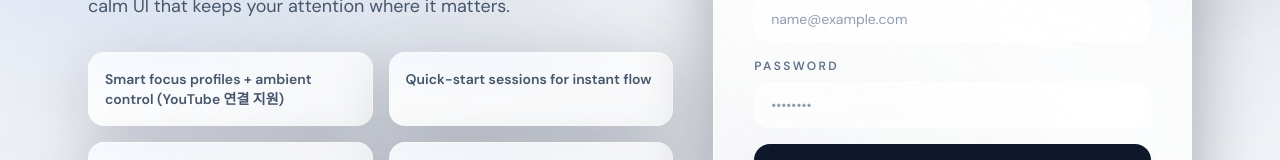
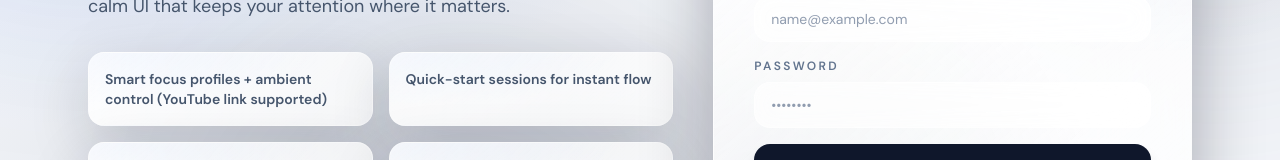
Before and after one commit to Marklu0509/pomodoro-app, a Next.js app in the folder frontend/: page / in a window 1280 px wide. Shown: the part 389-549 px from the top of the page. Built offline with nearby package versions, Linux system fonts and the light colour scheme; no server answers.

Commit message:
Feat: new UI IIIII

```diff
--- a/frontend/app/page.tsx
+++ b/frontend/app/page.tsx
@@ -87,7 +87,7 @@ export default function AuthPage() {
             </p>
             <div className="grid gap-4 sm:grid-cols-2 text-sm text-slate-600 dark:text-slate-300">
               {[
-                "Smart focus profiles + ambient control (YouTube 연결 지원)",
+                "Smart focus profiles + ambient control (YouTube link supported)",
                 "Quick-start sessions for instant flow",
                 "Daily goal tracking with heatmap insights",
                 "Theme toggle built into every surface",
```
